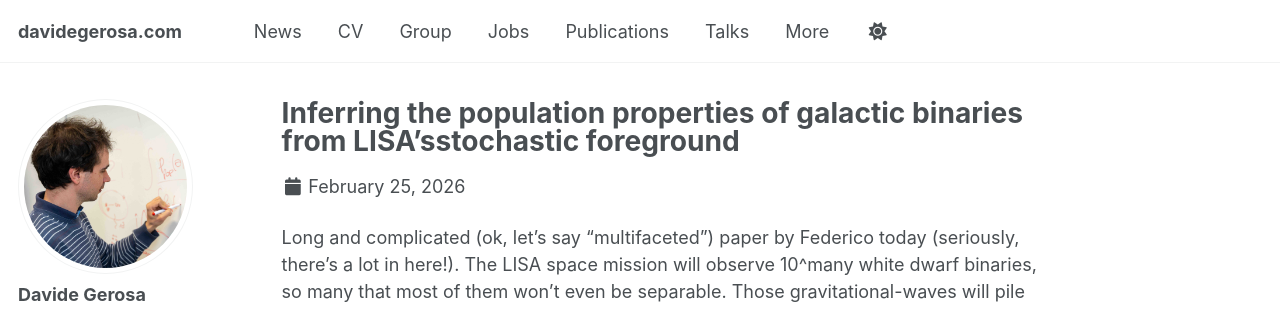
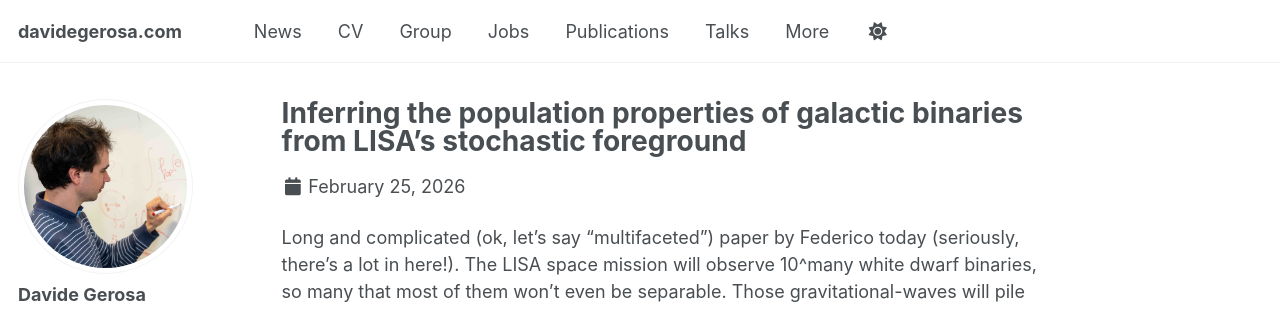
Before and after one commit to dgerosa/website, a Jekyll site: the page built from _posts/2026-02-25-inferring-the-population-properties-of-galactic-binaries-from-lisas-stochastic-foreground.md, in a window 1280 px wide. Shown: the top 309 px of the page. Built offline with Jekyll 4.4.1, drawn with Linux system fonts in a browser that asks for light colours; some web fonts are replaced.

Commit message:
Thu Feb 26 12:11:51 CET 2026

```diff
--- a/_posts/2026-02-25-inferring-the-population-properties-of-galactic-binaries-from-lisasstochastic-foreground.md
+++ b/_posts/2026-02-25-inferring-the-population-properties-of-galactic-binaries-from-lisas-stochastic-foreground.md
@@ -1,7 +1,7 @@
 ---
-title: "Inferring the population properties of galactic binaries from LISA'sstochastic foreground"
+title: "Inferring the population properties of galactic binaries from LISA's stochastic foreground"
 date: 2026-02-25
-permalink: /posts/2026-02-25-inferring-the-population-properties-of-galactic-binaries-from-lisasstochastic-foreground
+permalink: /posts/2026-02-25-inferring-the-population-properties-of-galactic-binaries-from-lisas-stochastic-foreground
 tags:
   - Papers
   - Milano
```
